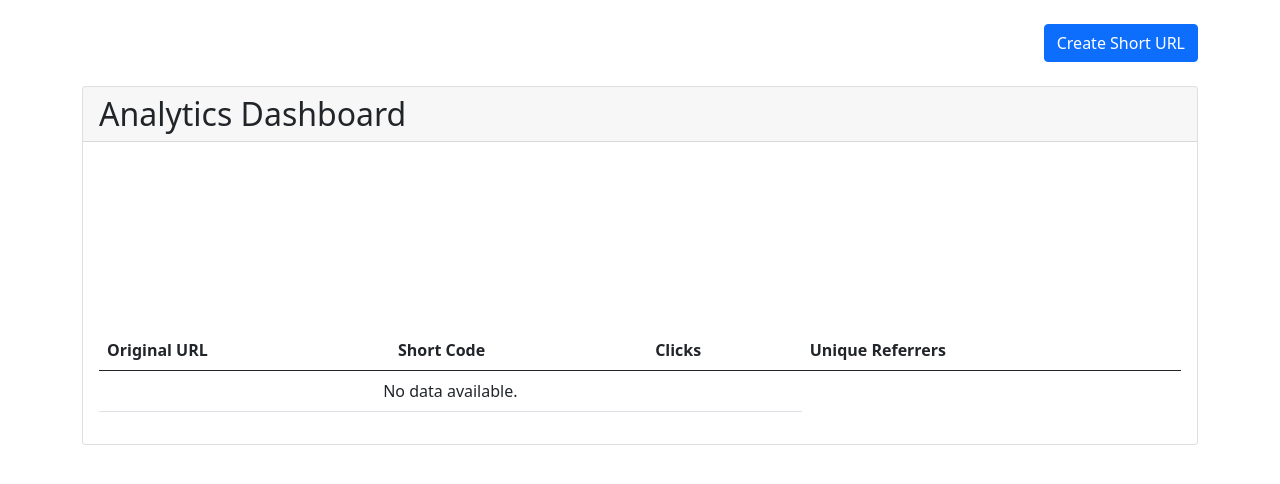
After one commit to anasbn3issa/url-shortener, a Symfony app: template templates/dashboard.html.twig in a window 1280 px wide. The commit adds this page. Shown: the top 484 px of the page. Run offline with Twig, Linux system fonts and the light colour scheme; the template is opened without the code that fills it, so the values that code supplies are empty; some libraries are stand-ins or nearby versions.

Commit message:
added analytics dashboard implemented getUrlStats inside url repository to calculate some stats added go back buttons for easy navigation moved url elements to dashboard

```diff
--- a/templates/base.html.twig
+++ b/templates/base.html.twig
@@ -9,7 +9,6 @@
             {{ encore_entry_link_tags('app') }}
             <link href="https://cdn.jsdelivr.net/npm/bootstrap@5.0.2/dist/css/bootstrap.min.css" rel="stylesheet" integrity="sha384-EVSTQN3/azprG1Anm3QDgpJLIm9Nao0Yz1ztcQTwFspd3yD65VohhpuuCOmLASjC" crossorigin="anonymous">
         {% endblock %}
-
         {% block javascripts %}
             {{ encore_entry_script_tags('app') }}
             <script src="https://cdn.jsdelivr.net/npm/bootstrap@5.0.2/dist/js/bootstrap.bundle.min.js" integrity="sha384-MrcW6ZMFYlzcLA8Nl+NtUVF0sA7MsXsP1UyJoMp4YLEuNSfAP+JcXn/tWtIaxVXM" crossorigin="anonymous"></script>
--- /dev/null
+++ b/templates/dashboard.html.twig
@@ -0,0 +1,58 @@
+{% extends 'base.html.twig' %}
+
+{% block title %}Analytics Dashboard{% endblock %}
+
+{% block body %}
+<div class="container mt-4">
+    <div class="mb-4 text-end">
+        <a href="{{ path('app_shorten') }}" class="btn btn-primary">Create Short URL</a>
+    </div>
+
+    <div class="card">
+        <div class="card-header">
+            <h2 class="card-title mb-0">Analytics Dashboard</h2>
+        </div>
+        <div class="card-body">
+            <div class="url-list mt-4 mb-5" style="display: flex; flex-wrap: wrap; justify-content: flex-start; gap: 10px;">
+                <div style="width: 100%; display: flex; margin-top: 100px; justify-content: center;">
+                    {% for url in urls %}
+                        {% include 'components/url_item.html.twig' with {'url': url} %}
+                        {% if loop.index is divisible by(3) %}
+                            </div><div style="width: 100%; display: flex; justify-content: center;">
+                        {% endif %}
+                    {% endfor %}
+                </div>
+            </div>
+
+            <div class="table-responsive">
+                <table class="table">
+                    <thead>
+                        <tr>
+                            <th scope="col">Original URL</th>
+                            <th scope="col">Short Code</th>
+                            <th scope="col">Clicks</th>
+                            <th scope="col">Unique Referrers</th>
+
+                        </tr>
+                    </thead>
+                    <tbody>
+                        {% for stat in urlStats %}
+                            <tr>
+                                <td>{{ stat.originalUrl }}</td>
+                                <td>{{ stat.shortCode }}</td>
+                                <td>{{ stat.clickCount }}</td>
+                                <td>{{ stat.referrerCount }}</td>
+
+                            </tr>
+                        {% else %}
+                            <tr>
+                                <td colspan="3" class="text-center">No data available.</td>
+                            </tr>
+                        {% endfor %}
+                    </tbody>
+                </table>
+            </div>
+        </div>
+    </div>
+</div>
+{% endblock %}
--- a/templates/shortened_url.html.twig
+++ b/templates/shortened_url.html.twig
@@ -4,6 +4,9 @@
 
 {% block body %}
 <div class="text-center">
+        <div class="mb-3 mt-4 text-center">
+            <a href="{{ path('app_shorten') }}" class="btn btn-secondary mb-3">Go back</a>
+        </div>
     <h2>Your shortened URL:</h2>
     <p><a href="{{ path('redirect_short_code', {'shortCode': url.shortCode}) }}" class="btn btn-success">{{ app.request.schemeAndHttpHost }}/r/{{ url.shortCode }}</a></p>
     <a href="{{ path('app_shorten') }}" class="btn btn-link">Shorten another URL</a>
```
Also changed, not shown: src/Controller/UrlShortenerController.php (+13 -2 lines), src/Repository/UrlRepository.php (+13 -0 lines), templates/form.html.twig (+4 -11 lines).
